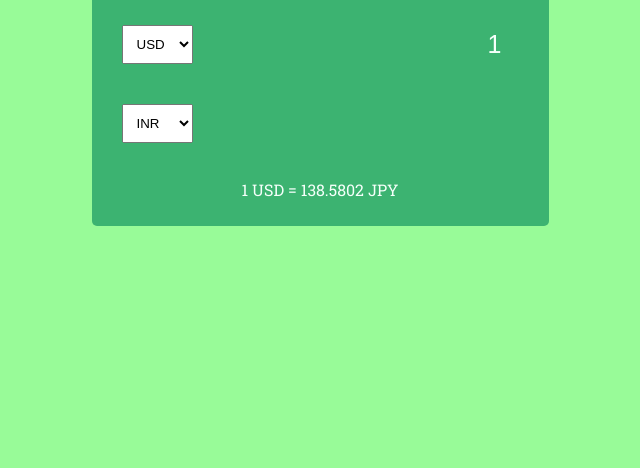
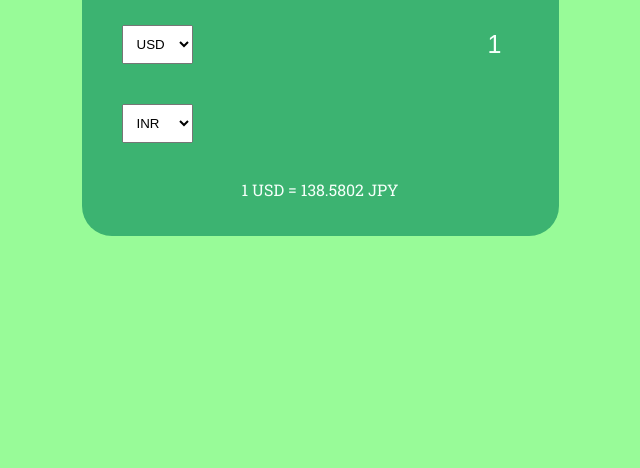
Before and after one commit to jkmathilda/short-projects, a plain HTML site: page 02-currency_converter/index.html in a window 1280 px wide. Shown: the part 332-800 px from the top of the page, without its empty margins (320-960 px from the left). Drawn offline with Linux system fonts and the light colour scheme; no server answers.

Commit message:
Update style.css

```diff
--- a/02-currency_converter/style.css
+++ b/02-currency_converter/style.css
@@ -15,8 +15,8 @@ body {
 .container {
   background-color: mediumseagreen;
   color: mintcream;
-  padding: 10px;
-  border-radius: 5px;
+  padding: 20px;
+  border-radius: 30px;
   text-align: center;
 }
 
```
